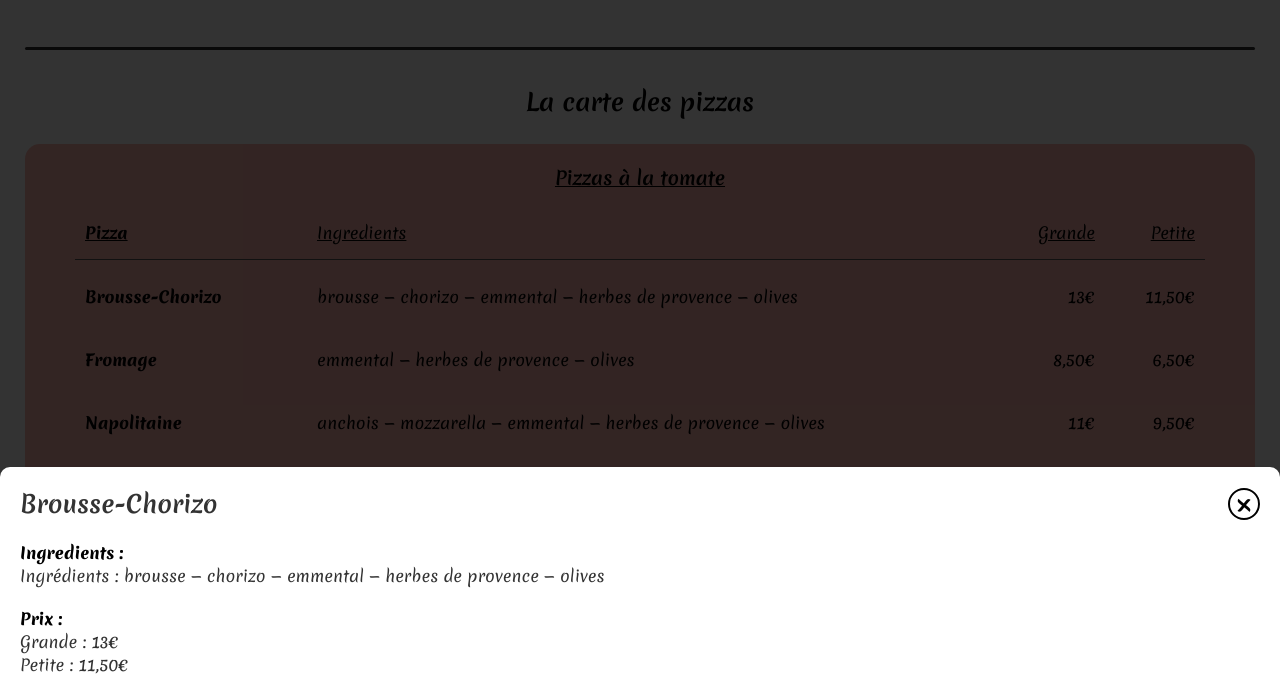
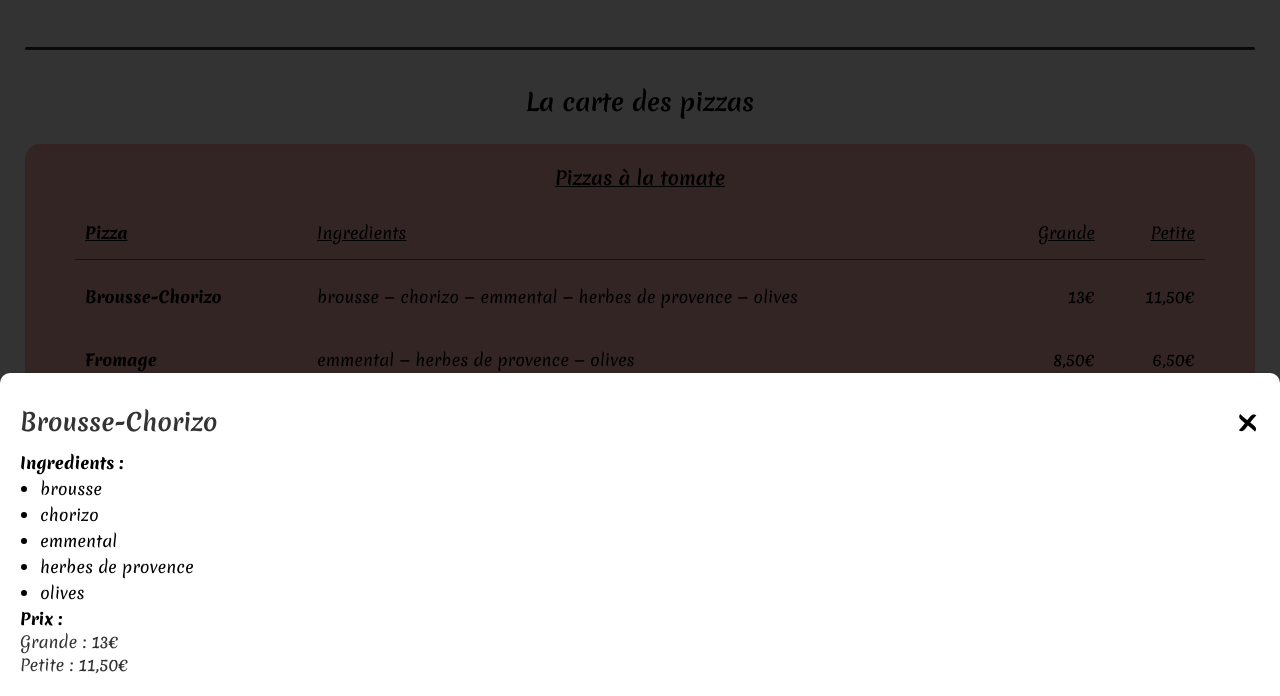
Before and after one commit to kaliba0/pizza-vincent, a plain HTML site: page public/index.html in a window 1280 px wide. Both pictures are taken after a click on the element 640 px from the left and 1308 px from the top of the page. Shown: the part 1012-1708 px from the top of the page. Drawn offline with nearby package versions, Linux system fonts and the light colour scheme.

Commit message:
presque deux

```diff
--- a/public/index.html
+++ b/public/index.html
@@ -508,17 +508,32 @@
                 // Récupérer les ingrédients
                 const pizzaIngredients = line.querySelector('.ingredients') ? line.querySelector('.ingredients').textContent : 'Ingrédients non disponibles';
 
+                // Convertir la chaîne d'ingrédients en liste
+                const ingredientsList = pizzaIngredients.split(' — ');
+                let ingredientsHtml = '<ul>';
+                ingredientsList.forEach(ingredient => {
+                    ingredientsHtml += `<li>${ingredient}</li>`;
+                });
+                ingredientsHtml += '</ul>';
+
                 // Récupérer les prix pour Grande et Petite
                 const pizzaPrice1 = line.querySelector('.price1') ? line.querySelector('.price1').textContent : 'Prix Grande non disponible';
                 const pizzaPrice2 = line.querySelector('.price2') ? line.querySelector('.price2').textContent : 'Prix Petite non disponible';
 
                 // Afficher les informations dans le modal
                 document.getElementById('pizza-name').textContent = pizzaName;
-                document.getElementById('pizza-ingredients').textContent = `Ingrédients : ${pizzaIngredients}`;
+                document.getElementById('pizza-ingredients').innerHTML = `${ingredientsHtml}`;
                 document.getElementById('pizza-price').innerHTML = `Grande : ${pizzaPrice1} <br> Petite : ${pizzaPrice2}`;
 
                 // Afficher le modal
-                document.getElementById('pizza-details-modal').style.display = 'flex';
+                const modal = document.getElementById('pizza-details-modal');
+                modal.style.display = 'flex';
+
+                // Attendre un court instant pour permettre au modal de s'afficher avant de lancer l'animation
+                setTimeout(() => {
+                    modal.classList.remove('hide');
+                    modal.classList.add('show');
+                }, 10);  // Délai court pour que le navigateur puisse rendre le modal avant d'ajouter la classe show
 
                 // Ajouter la classe 'modal-open' pour empêcher le scroll
                 document.body.classList.add('modal-open');
@@ -527,22 +542,34 @@
 
         // Fermer le modal quand on clique sur le bouton de fermeture
         document.querySelector('.close').addEventListener('click', function() {
-            document.getElementById('pizza-details-modal').style.display = 'none';
+            const modal = document.getElementById('pizza-details-modal');
 
-            // Retirer la classe 'modal-open' pour réactiver le scroll
-            document.body.classList.remove('modal-open');
+            // Ajouter la classe hide pour démarrer l'animation de fermeture
+            modal.classList.remove('show');
+            modal.classList.add('hide');
+
+            // Attendre la fin de l'animation avant de retirer le modal du DOM
+            setTimeout(() => {
+                modal.style.display = 'none';
+                document.body.classList.remove('modal-open');
+            }, 500); // Le temps doit correspondre à la durée de l'animation CSS (0.5s)
         });
 
         // Fermer le modal quand on clique en dehors du contenu
         window.addEventListener('click', function(event) {
             const modal = document.getElementById('pizza-details-modal');
             if (event.target === modal) {
-                modal.style.display = 'none';
+                modal.classList.remove('show');
+                modal.classList.add('hide');
 
-                // Retirer la classe 'modal-open' pour réactiver le scroll
-                document.body.classList.remove('modal-open');
+                // Attendre la fin de l'animation avant de retirer le modal du DOM
+                setTimeout(() => {
+                    modal.style.display = 'none';
+                    document.body.classList.remove('modal-open');
+                }, 500); // Durée de l'animation (0.5s)
             }
         });
+
     </script>
 </body>
 </html>
--- a/public/style.css
+++ b/public/style.css
@@ -342,51 +342,50 @@ main .container .contact .tel ion-icon, main .container .contact .tel p{
     left: 0;
     width: 100%;
     height: 100%;
-    background-color: rgba(0, 0, 0, 0.8);
+    background-color: rgba(0, 0, 0, 0); /* Commence transparent */
     z-index: 9;
     justify-content: flex-end;
-    align-items: center;
+    align-items: flex-end;
+    overflow: hidden; /* Cache tout débordement */
+    opacity: 0; /* Commence invisible */
+    transition: background-color 0.3s ease, opacity 0.3s ease; /* Transition pour opacité et fond */
 }
 
+/* État visible (modal ouvert) avec l'effet sombre */
+.pizza-details-modal.show {
+    background-color: rgba(0, 0, 0, 0.8); /* Assombrit progressivement */
+    opacity: 1; /* Rendre l'élément visible */
+}
+
+/* État masqué (modal fermé) */
+.pizza-details-modal.hide {
+    background-color: rgba(0, 0, 0, 0); /* Rend le fond transparent */
+    opacity: 0; /* Masque progressivement */
+}
+
+
+/* État du contenu en mode fermeture : hors de l'écran (en bas) */
 .modal-content {
     background-color: #fff;
     padding: 20px;
     border-top-left-radius: 10px;
     border-top-right-radius: 10px;
     box-shadow: 0 4px 8px rgba(0, 0, 0, 0.2);
-    display: flex;
-    flex-direction: column;
-    text-align: left;
-    justify-content: center;
-    gap: 20px;
-    bottom: 0;
+    width: 100%;
+    transform: translateY(100%); /* Par défaut, le contenu est en dehors de l'écran */
+    transition: transform 0.3s ease; /* Animation pour le mouvement */
 }
 
-/* Modal full screen */
-.pizza-details-modal {
-    display: none;
-    position: fixed;
-    top: 0;
-    left: 0;
-    width: 100%;
-    height: 100%;
-    background-color: rgba(0, 0, 0, 0.8);
-    z-index: 9;
-    justify-content: flex-end; /* Assure que le modal soit en bas */
-    align-items: flex-end; /* Centre horizontalement mais colle le modal en bas */
+/* État du contenu quand le modal est ouvert : visible */
+.pizza-details-modal.show .modal-content {
+    transform: translateY(0); /* Faire monter le contenu dans le viewport */
 }
 
-.modal-content {
-    background-color: #fff;
-    padding: 20px;
-    border-top-left-radius: 10px;
-    border-top-right-radius: 10px;
-    box-shadow: 0 4px 8px rgba(0, 0, 0, 0.2);
-    width: 100%; /* Prend toute la largeur en bas */
-    max-width: none; /* Enlève la limite de largeur pour couvrir tout l'écran en bas */
-    bottom: 0; /* Assure que le contenu soit collé au bas */
-    position: relative;
+/* Fermeture : faire descendre le contenu hors de l'écran */
+.pizza-details-modal.hide .modal-content {
+    transform: translateY(100%);
 }
+
 
 
 .ingre, #pizza-ingredients, .prices, #pizza-price {
@@ -404,20 +403,20 @@ main .container .contact .tel ion-icon, main .container .contact .tel p{
     color: #333;
 }
 
-.close {
-    display: flex;
-    justify-content: center;
-    text-align: center;
-    align-items: center;
-    border-radius: 50%;
-    width: 12px;
-    height: 12px;
-    padding: 8px;
-    border: solid 2px black;
-}
 
 .close span {
-    font-size: 30px;
+    font-size: 40px;
     cursor: pointer;
     color: black;
 }
+
+
+#pizza-ingredients ul {
+    list-style-type: disc; /* Liste avec puces */
+    padding-left: 20px; /* Ajout d'un peu de marge pour les puces */
+}
+
+#pizza-ingredients li {
+    margin: 3px 0; /* Espacement entre les éléments de la liste */
+    text-align: left;
+}
```
